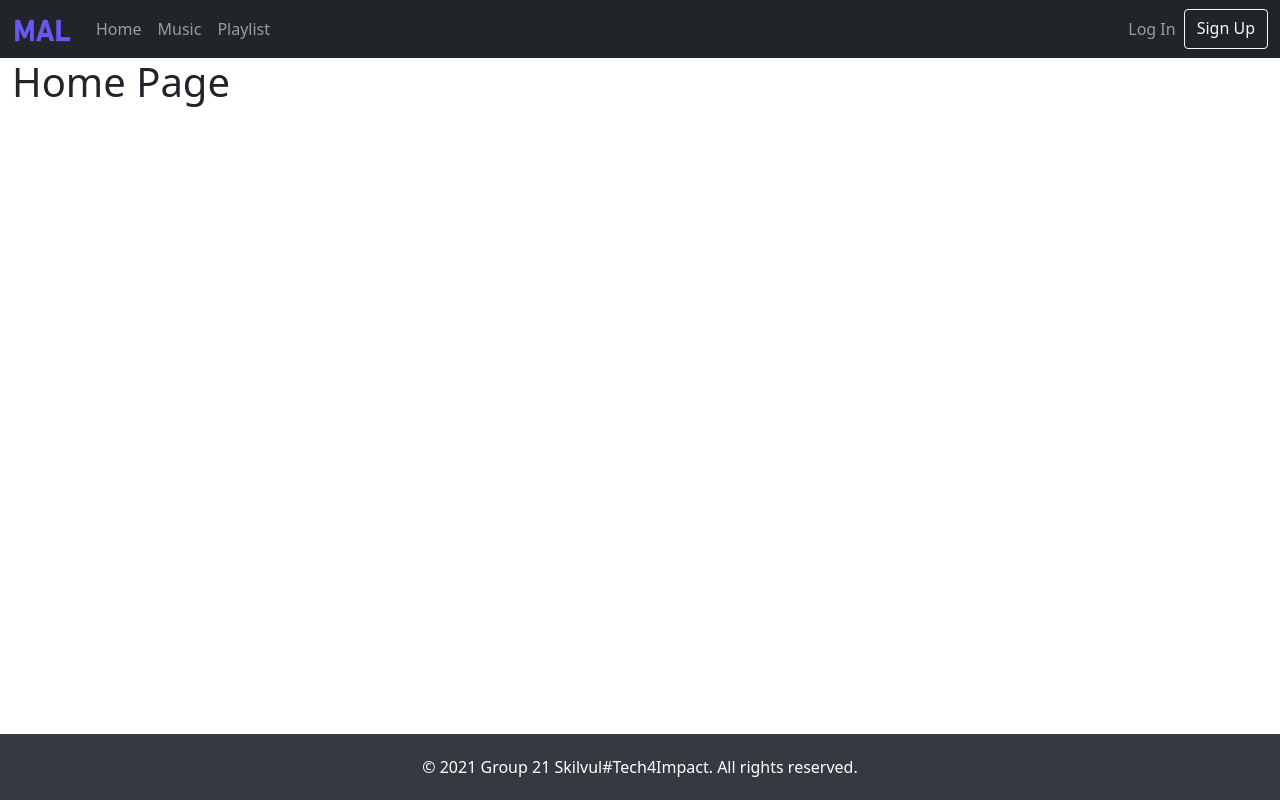
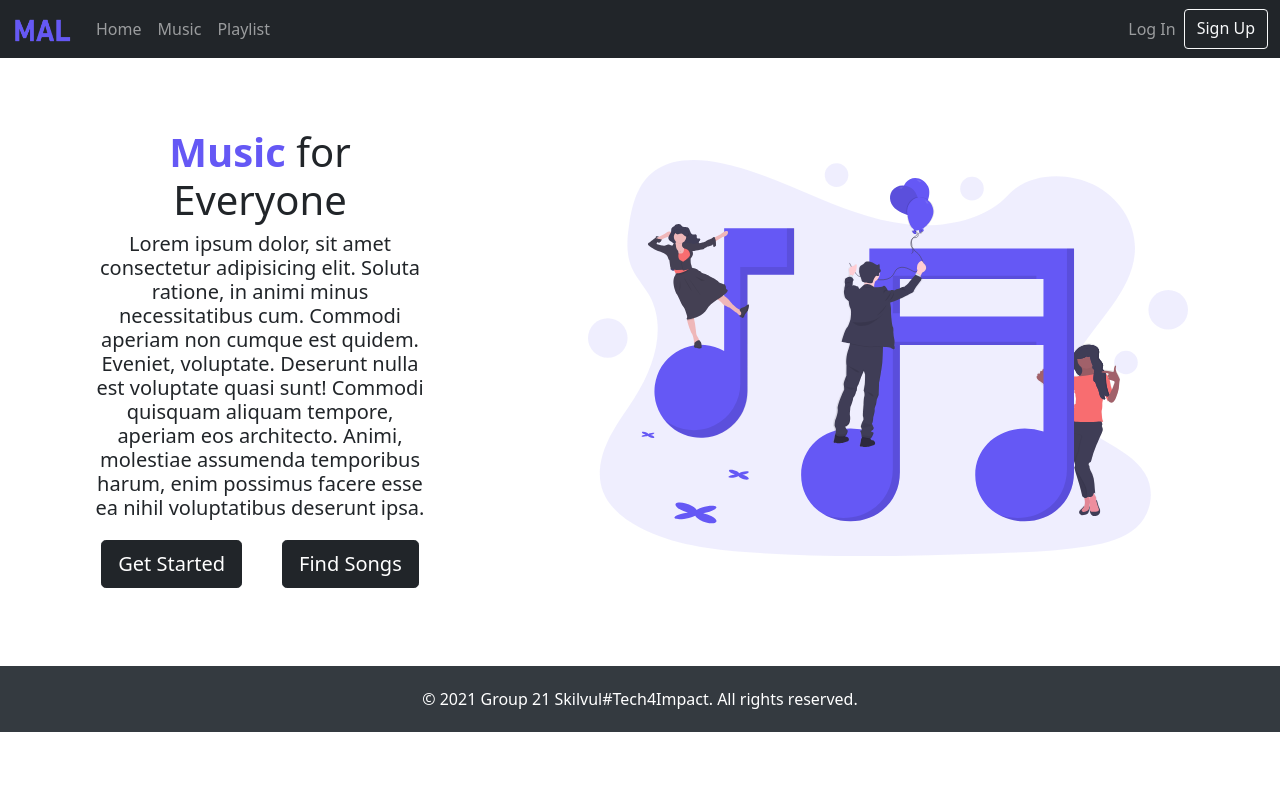
Before and after one commit to AurelliaChristie/MAL, a React (Create React App) app in the folder mal/: page / in a window 1280 px wide. Built offline with nearby package versions, Linux system fonts and the light colour scheme.

Commit message:
update HomePage

```diff
--- a/mal/src/components/Footer.jsx
+++ b/mal/src/components/Footer.jsx
@@ -9,7 +9,7 @@ const StyledFooter = styled.footer`
     color: white;
     bottom: 0;
     width: 100%;
-    position: absolute;
+    position: static;
 `
 
 function Footer(){
--- a/mal/src/pages/HomePage.jsx
+++ b/mal/src/pages/HomePage.jsx
@@ -1,13 +1,37 @@
 import React from "react";
 
-import { Container } from "react-bootstrap";
+import { Container, Button } from "react-bootstrap";
+import Gambar1 from "../images/undraw_compose_music_ovo.svg";
+import styled from "styled-components";
+
+const Content = styled.h1`
+    display: flex;
+    align-items: center;
+    justify-content: center;
+`
+const IsiText = styled.h1`
+    text-align: center;
+    margin: 0px 80px 0px 80px;
+`
+
+const IsiGambar = styled.h1`
+    margin: 0px 80px 0px 80px;
+`
 
 function HomePage() {
     return (
         <Container fluid>
-            <div>
-                <h1>Home Page</h1>
-            </div>
+            <Content>
+                <IsiText>
+                    <h1><span style={{color: "#6558f5", fontWeight: "bold"}}>Music</span> for Everyone</h1>
+                    <p style={{fontSize: "20px", textAlign: "center"}}>Lorem ipsum dolor, sit amet consectetur adipisicing elit. Soluta ratione, in animi minus necessitatibus cum. Commodi aperiam non cumque est quidem. Eveniet, voluptate. Deserunt nulla est voluptate quasi sunt! Commodi quisquam aliquam tempore, aperiam eos architecto. Animi, molestiae assumenda temporibus harum, enim possimus facere esse ea nihil voluptatibus deserunt ipsa.</p>
+                    <Button href="/Login" variant="dark" size="lg" style={{marginRight: "20px"}}>Get Started</Button>
+                    <Button href="/Music" variant="dark" size="lg" style={{marginLeft: "20px"}}>Find Songs</Button>
+                </IsiText>
+                <IsiGambar>
+                    <img src={Gambar1} alt="" width="600px" height="600px"/>
+                </IsiGambar>
+            </Content>
         </Container>
 
     )
```
Also changed, not shown: mal/src/images/undraw_compose_music_ovo.svg (added).
